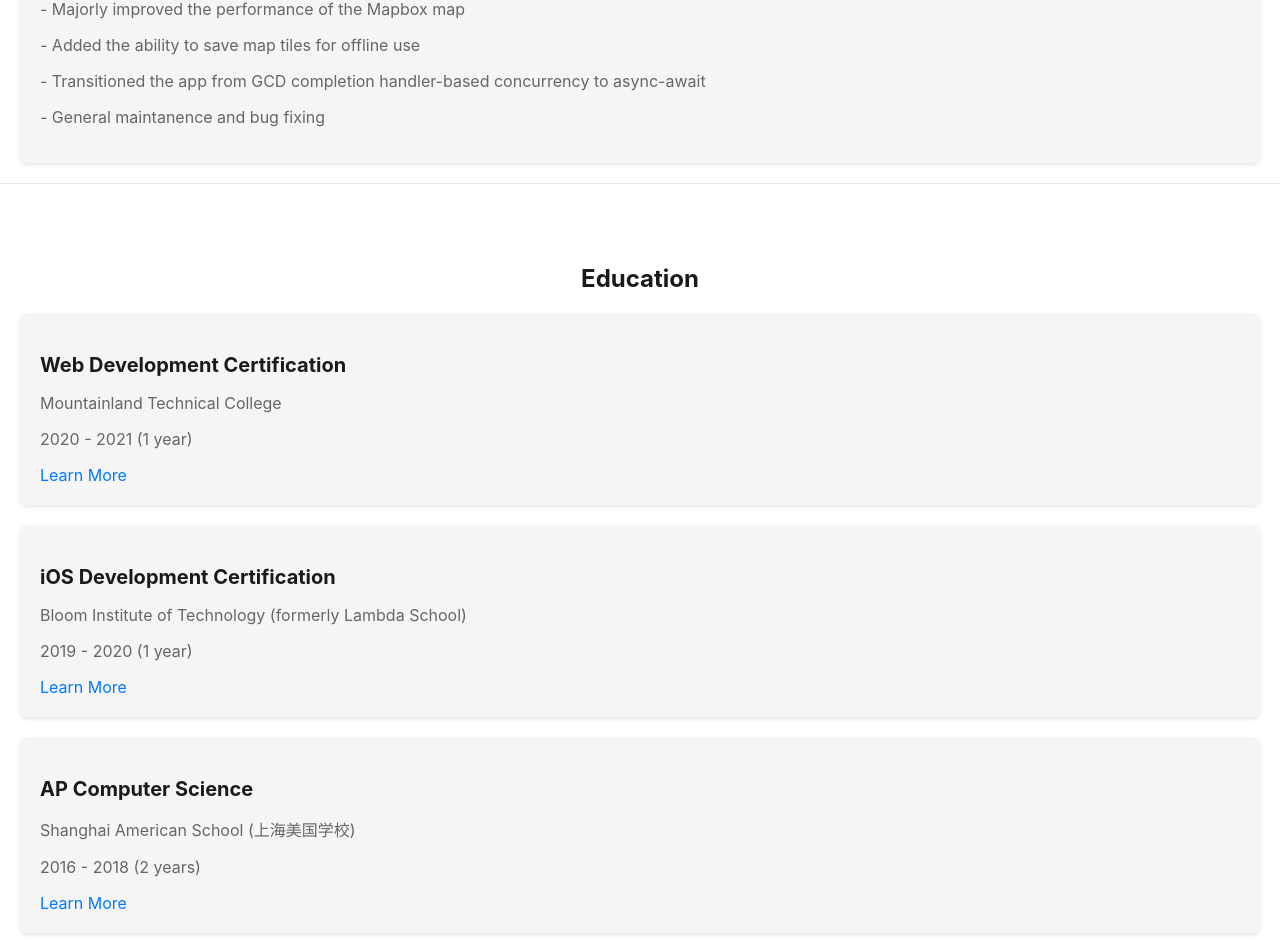
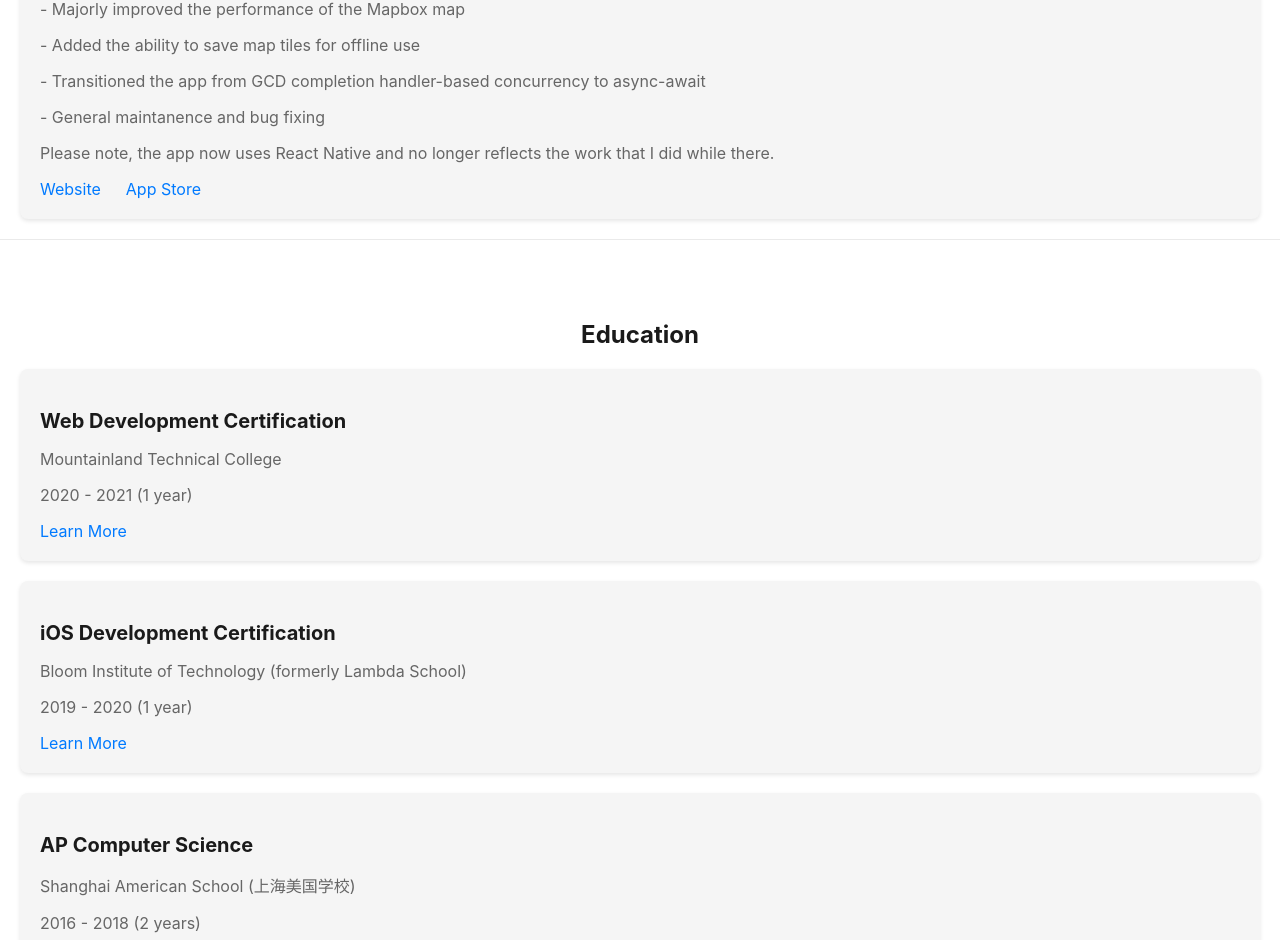
Before and after one commit to mazjap/portfolio-frontend, a React (Create React App) app: page / in a window 1280 px wide. Shown: the part 4492-5432 px from the top of the page. Built offline with nearby package versions, Linux system fonts and the light colour scheme.

Commit message:
Add website and appstore links to experience section

```diff
--- a/src/Components/Experience/Experience.jsx
+++ b/src/Components/Experience/Experience.jsx
@@ -6,7 +6,9 @@ const defaultExperience = [
     title: 'iOS Developer',
     company: 'Wander App Inc',
     duration: 'February 2021 - October 2023',
-    description: 'Worked on developing and maintaining the company\'s iOS application using Swift.\nWhat I did:\n- Transition the UIKit-based app to SwiftUI\n- Majorly improved the performance of the Mapbox map\n- Added the ability to save map tiles for offline use\n- Transitioned the app from GCD completion handler-based concurrency to async-await\n- General maintanence and bug fixing',
+    description: 'Worked on developing and maintaining the company\'s iOS application using Swift.\nWhat I did:\n- Transition the UIKit-based app to SwiftUI\n- Majorly improved the performance of the Mapbox map\n- Added the ability to save map tiles for offline use\n- Transitioned the app from GCD completion handler-based concurrency to async-await\n- General maintanence and bug fixing\n\nPlease note, the app now uses React Native and no longer reflects the work that I did while there.',
+    website: "https://wandermaps.com/",
+    appstore: "https://apps.apple.com/us/app/wander-maps-navigation/id1556697512"
   },
   {
     id: 2,
@@ -33,9 +35,9 @@ export default function Experience() {
             <h3>{exp.title}</h3>
             <p>{exp.company ?? ''}</p>
             <p>{exp.duration}</p>
-            {
-              descriptionParagraphs.map(({key, text}) => <p key={key}>{text}</p>)
-            }
+            { descriptionParagraphs.map(({key, text}) => <p key={key}>{text}</p>) }
+            { exp.website && <a style={{ marginRight: "25px" }} href={exp.website}>Website</a> }
+            { exp.appstore && <a href={exp.appstore}>App Store</a> }
           </div>
         )
       })}
```
